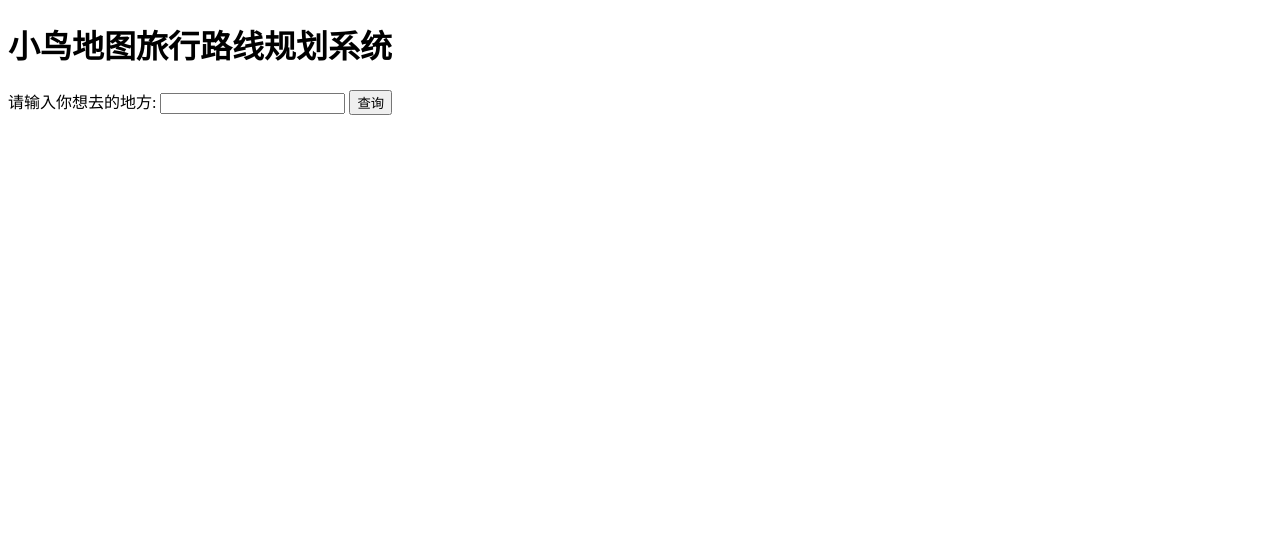
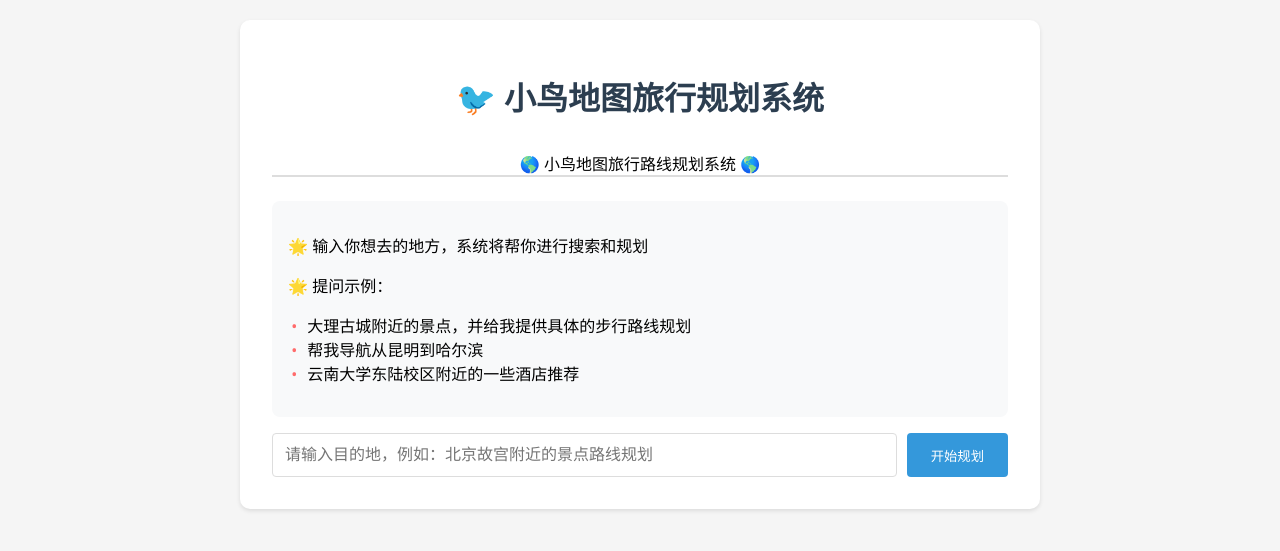
Before and after one commit to Heisenberg-Gao/TravelBird, a Python web app: template templates/index.html in a window 1280 px wide. Shown: the top 551 px of the page. Run offline with Jinja, Linux system fonts and the light colour scheme; the template is opened without the code that fills it, so the values that code supplies are empty.

Commit message:
Update index.html
更改index文件，前端内容

```diff
--- a/templates/index.html
+++ b/templates/index.html
@@ -1,18 +1,90 @@
 <!DOCTYPE html>
-<html lang="en">
-
+<html lang="zh-CN">
 <head>
     <meta charset="UTF-8">
-    <title>小鸟地图旅行路线规划系统</title>
+    <meta name="viewport" content="width=device-width, initial-scale=1.0">
+    <title>小鸟地图旅行规划</title>
+    <link rel="stylesheet" href="/static/style.css">
 </head>
+<body>
+    <div class="container">
+        <h1>🐦 小鸟地图旅行规划系统</h1>
+        <div class="section-divider">
+            <span>🌎 小鸟地图旅行路线规划系统 🌎</span>
+        </div>
+        <div class="instruction-box">
+            <p>🌟 输入你想去的地方，系统将帮你进行搜索和规划</p>
+            <p>🌟 提问示例：</p>
+            <ul>
+                <li>大理古城附近的景点，并给我提供具体的步行路线规划</li>
+                <li>帮我导航从昆明到哈尔滨</li>
+                <li>云南大学东陆校区附近的一些酒店推荐</li>
+            </ul>
+        </div>
 
-<body>
-    <h1>小鸟地图旅行路线规划系统</h1>
-    <form action="/process_query" method="post">
-        <label for="query">请输入你想去的地方:</label>
-        <input type="text" id="query" name="query" required>
-        <button type="submit">查询</button>
-    </form>
+        <form id="queryForm">
+            <div class="input-group">
+                <label for="query" class="sr-only">目的地输入</label>
+                <input type="text" id="query" name="query"
+                       placeholder="请输入目的地，例如：北京故宫附近的景点路线规划" required>
+                <button type="submit">开始规划</button>
+            </div>
+        </form>
+
+        <!-- 加载状态 -->
+        <div id="loading" class="loading">
+            <div class="loader"></div>
+            <p>正在努力规划路线中...</p>
+        </div>
+
+        <!-- 结果展示 -->
+        <div id="resultContainer" class="result-container">
+            <div id="resultContent"></div>
+            <button onclick="resetForm()" class="back-btn">重新规划</button>
+        </div>
+    </div>
+<script>
+document.getElementById('queryForm').addEventListener('submit', async (e) => {
+    e.preventDefault();
+    const query = document.getElementById('query').value;
+    const resultDiv = document.getElementById('resultContent');
+    const container = document.getElementById('resultContainer');
+    const loading = document.getElementById('loading');
+
+    loading.style.display = 'block';
+    container.style.display = 'none';
+
+    try {
+        const response = await fetch('/process_query', {
+            method: 'POST',
+            headers: {'Content-Type': 'application/x-www-form-urlencoded'},
+            body: `query=${encodeURIComponent(query)}`
+        });
+
+        const data = await response.json();
+        loading.style.display = 'none';
+
+        if (data.error) {
+            resultDiv.innerHTML = `<div class="error">${data.error}</div>`;
+        } else if (data.html_content) {
+            // 直接使用后端格式化好的HTML
+            resultDiv.innerHTML = data.html_content;
+        } else {
+            resultDiv.innerHTML = "未找到有效结果";
+        }
+
+        container.style.display = 'block';
+        window.scrollTo({
+            top: container.offsetTop - 50,
+            behavior: 'smooth'
+        });
+
+    } catch (err) {
+        loading.style.display = 'none';
+        resultDiv.innerHTML = `<div class="error">请求失败：${err.message}</div>`;
+        container.style.display = 'block';
+    }
+});
+</script>
 </body>
-
 </html>
```
